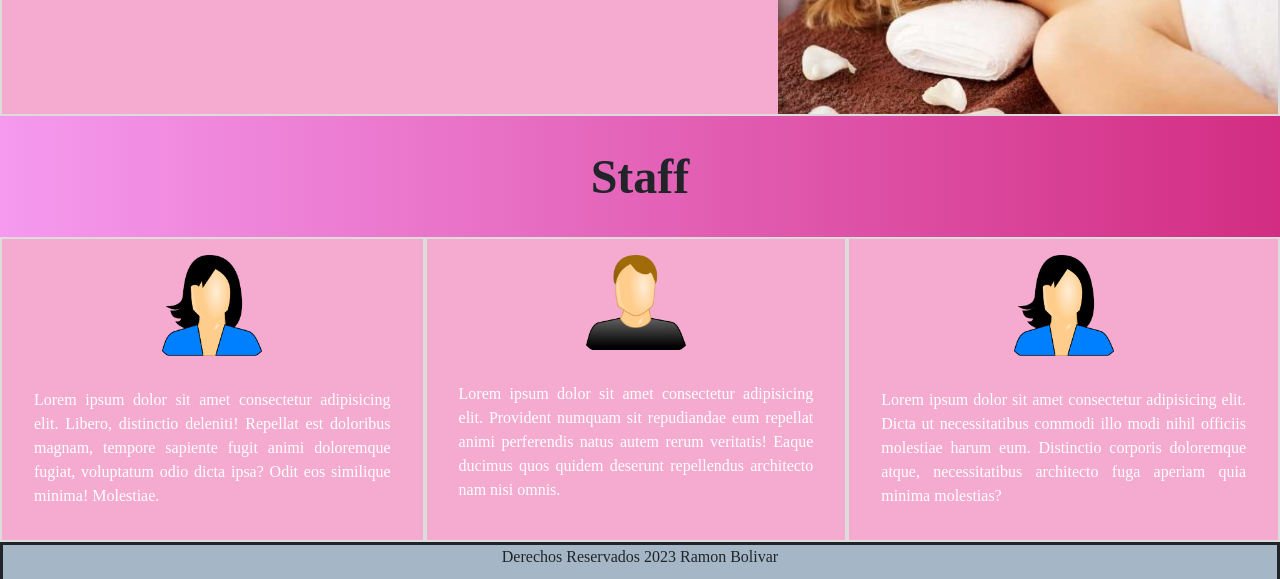
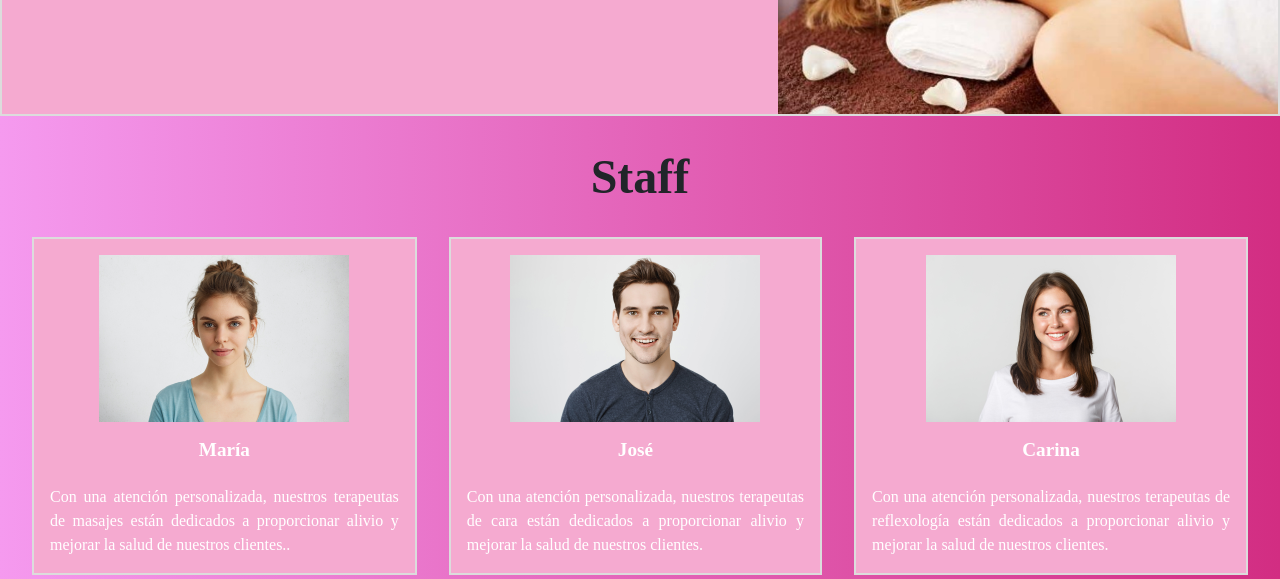
Before and after one commit to bolivarcampos/entrega2-coderhouse, a website: page pages/nosotros.html in a window 1280 px wide. Shown: the part 1766-2345 px from the top of the page. Drawn offline with nearby package versions, Linux system fonts and the light colour scheme; a web font is replaced by a local one.

Commit message:
modificaciones hechas por tutor

```diff
--- a/pages/nosotros.html
+++ b/pages/nosotros.html
@@ -12,6 +12,8 @@
   <link rel="preconnect" href="https://fonts.gstatic.com" crossorigin>
   <link href="https://fonts.googleapis.com/css2?family=Gentium+Book+Plus:wght@400;700&display=swap" rel="stylesheet">
   <link rel="stylesheet" href="../styles/css/css.css">
+  <meta name="description" content="Spa y Masajes Low Cost, Tu Centro de Relax y Confort">
+  <meta name="keywords" content="Masajes, masajes baratos, spa barato, spa low cost">
 </head>
 
 <body>
@@ -91,30 +93,30 @@
 
       <div class="staffMaria">
 
-        <img width="100" src="../images/perfilmujer.png" alt="mujerperfil">
+        <img width="250" src="../images/foto maria.jpg" alt="mujerperfil">
 
-        <p>Lorem ipsum dolor sit amet consectetur adipisicing elit. Libero, distinctio deleniti! Repellat est doloribus
-          magnam, tempore sapiente fugit animi doloremque fugiat, voluptatum odio dicta ipsa? Odit eos similique minima!
-          Molestiae.</p>
+        <h4>María</h4>
+
+        <p>Con una atención personalizada, nuestros terapeutas de masajes están dedicados a proporcionar alivio y mejorar la salud de nuestros clientes..</p>
 
       </div>
 
       <div class="staffJose">
 
-        <img width="100" src="../images/perfilhombre.png" alt="hombreperfil">
+        <img width="250" src="../images/jose foto.jpg" alt="hombreperfil">
 
-        <p>Lorem ipsum dolor sit amet consectetur adipisicing elit. Provident numquam sit repudiandae eum repellat animi
-          perferendis natus autem rerum veritatis! Eaque ducimus quos quidem deserunt repellendus architecto nam nisi omnis.
-        </p>
+        <h4>José</h4>
+
+        <p>Con una atención personalizada, nuestros terapeutas de cara están dedicados a proporcionar alivio y mejorar la salud de nuestros clientes.</p>
 
       </div>
 
       <div class="staffCarina">
-        <img width="100" src="../images/perfilmujer.png" alt="mujerperfil">
+        <img width="250" src="../images/foto carina.jpg" alt="mujerperfil">
 
-          <p>Lorem ipsum dolor sit amet consectetur adipisicing elit. Dicta ut necessitatibus commodi illo modi nihil officiis
-          molestiae harum eum. Distinctio corporis doloremque atque, necessitatibus architecto fuga aperiam quia minima
-          molestias?</p>
+          <h4>Carina</h4>
+
+          <p>Con una atención personalizada, nuestros terapeutas de reflexología están dedicados a proporcionar alivio y mejorar la salud de nuestros clientes.</p>
 
       </div>
 
--- a/styles/scss/pages/_contacto.scss
+++ b/styles/scss/pages/_contacto.scss
@@ -15,6 +15,7 @@
     padding: 2rem;
 
 }
+
 
 .campo {
     display: flex;
--- a/styles/scss/pages/_nosotros.scss
+++ b/styles/scss/pages/_nosotros.scss
@@ -10,6 +10,7 @@
     background-color: var(--secundario);
     color: white;
     width: 100%;
+
 
 }
 
@@ -61,6 +62,7 @@
 
 .staffNosotros {
     display: flex;
+    gap: 2rem;
     color: white;
 
 }
@@ -78,16 +80,28 @@
     border: gainsboro 2px solid;
     background-color: var(--secundario);
     text-align: justify;
+    margin-left: 2rem;
+    margin-bottom: 2rem;
 
 
+}
+
+@media (max-width: 768px) {
+    .staffMaria {
+        margin: 2rem;
+    }
 }
 
 .staffMaria img {
     margin-top: 1rem;
 }
 
+.staffMaria h4{
+    margin-top: 1rem;
+}
+
 .staffMaria p {
-    margin: 2rem;
+    margin: 1rem;
 }
 
 .staffJose {
@@ -97,15 +111,27 @@
     border: gainsboro 2px solid;
     background-color: var(--secundario);
     text-align: justify;
+    margin-bottom: 2rem;
+}
+
+@media (max-width: 768px) {
+    .staffJose {
+        margin: 2rem;
+    }
 }
 
 .staffJose img {
     margin-top: 1rem;
 }
 
+.staffJose h4{
+    margin-top: 1rem;
+}
+
 .staffJose p {
-    margin: 2rem;
+    margin: 1rem;
 }
+
 
 .staffCarina {
     display: flex;
@@ -114,13 +140,25 @@
     border: gainsboro 2px solid;
     background-color: var(--secundario);
     text-align: justify;
+    margin-right: 2rem;
+    margin-bottom: 2rem;
 
+}
+
+@media (max-width: 768px) {
+    .staffCarina {
+        margin: 2rem;
+    }
 }
 
 .staffCarina img {
     margin-top: 1rem;
 }
 
+.staffCarina h4{
+    margin-top: 1rem;
+}
+
 .staffCarina p {
-    margin: 2rem;
+    margin: 1rem;
 }
```
Also changed, not shown: index.html (+6 -5 lines), pages/Contacto.html (+3 -1 lines), pages/Faq.html (+2 -0 lines), pages/Servicios.html (+2 -0 lines), images/foto carina mediana.jpg (added), images/foto carina.jpg (added), images/foto maria.jpg (added), images/jose foto.jpg (added), styles/css/css.css, 1 other file.
